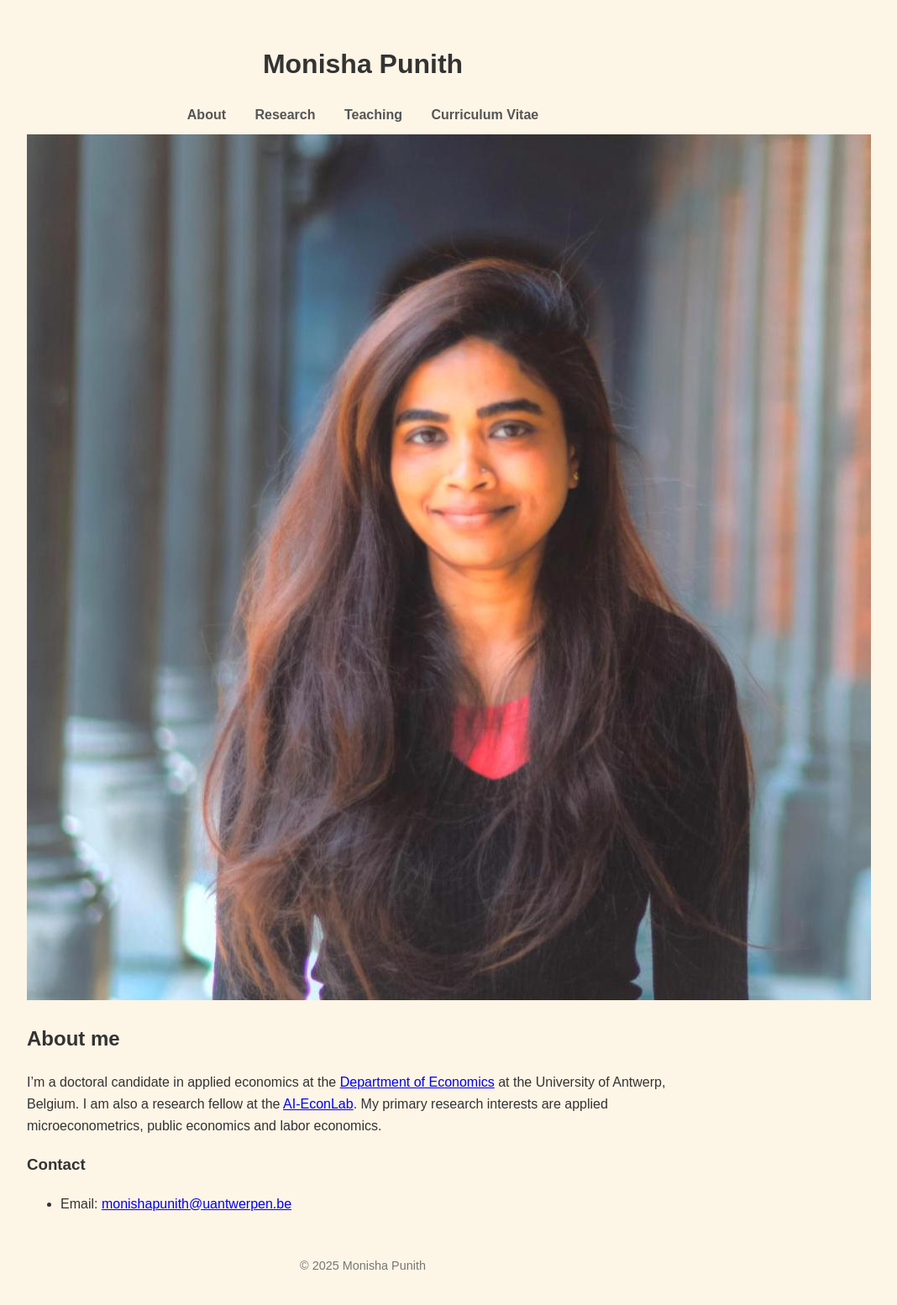
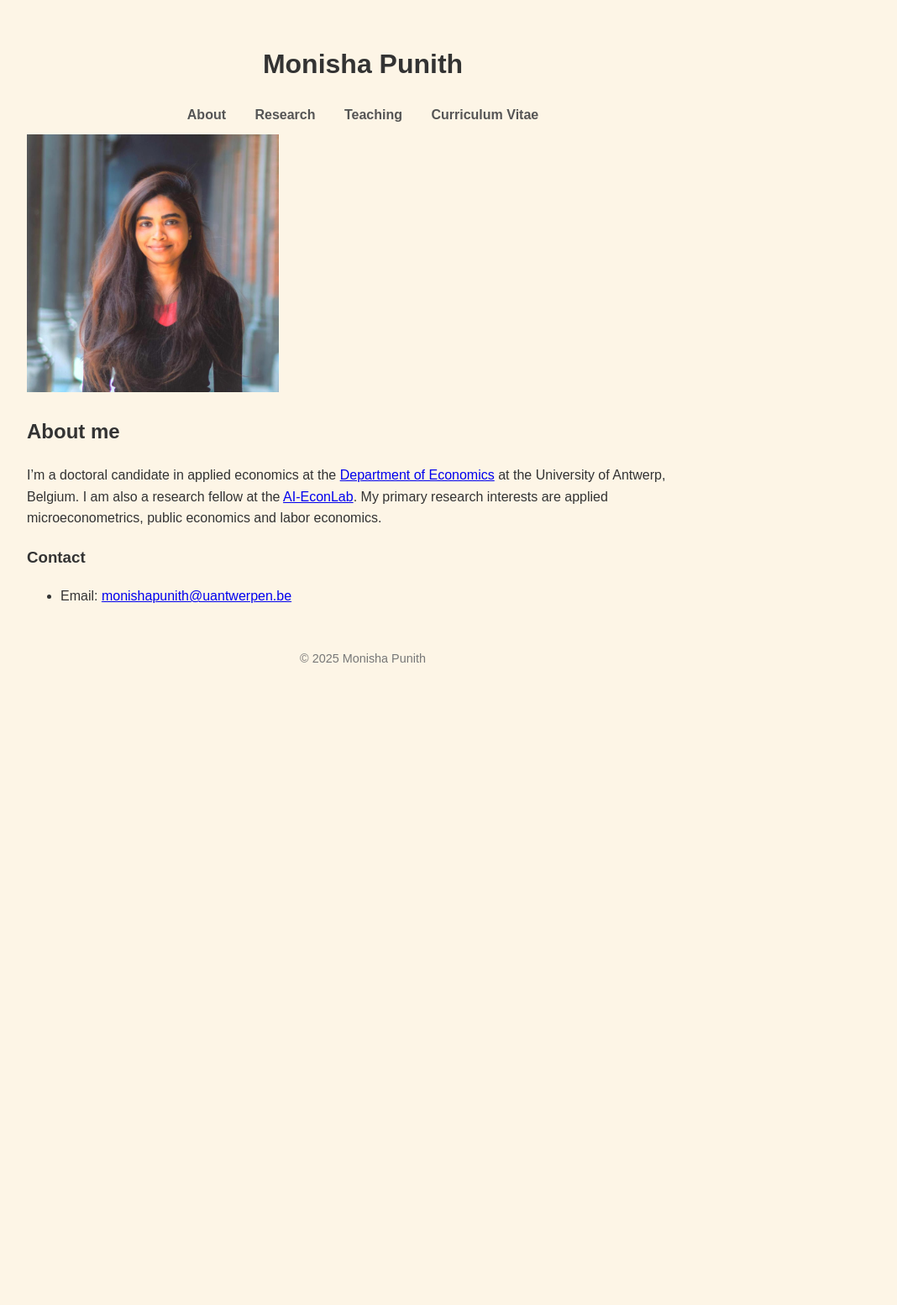
Before and after one commit to MonishaRuth/monisharuth.github.io, a Jekyll site: the page built from index.md, in a window 1280 px wide. Shown: the whole page at 84% size, without its empty margins (208-1276 px from the left). Built offline with Jekyll 4.4.1, drawn with Linux system fonts in a browser that asks for light colours; after the commit the page ends 900 px from its top, so only the background shows below that.

Commit message:
Update index.md

```diff
--- a/index.md
+++ b/index.md
@@ -6,7 +6,7 @@
 <div class="intro-section">
   <div class="profile-pic">
     <!-- Add your profile image file path here -->
-    <img src="assets/mona.jpg">
+    <img src="assets/mona.jpg" style="max-width: 300px; height: auto;" alt="Profile picture">
   </div>
   <div class="bio-content">
     <h2>About me</h2>
```
